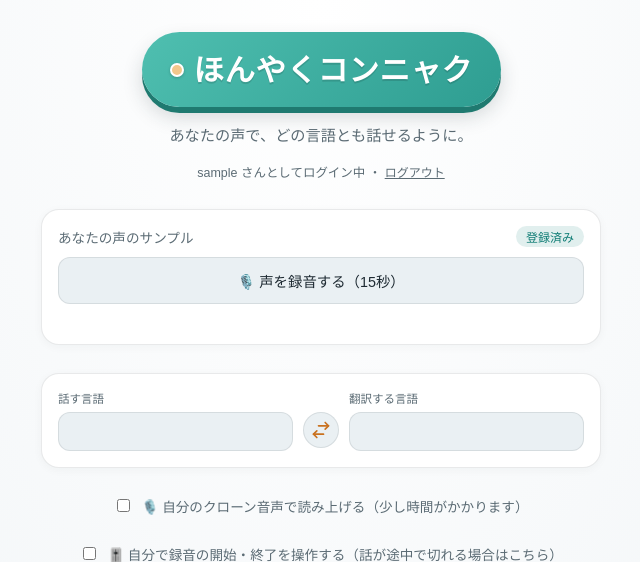
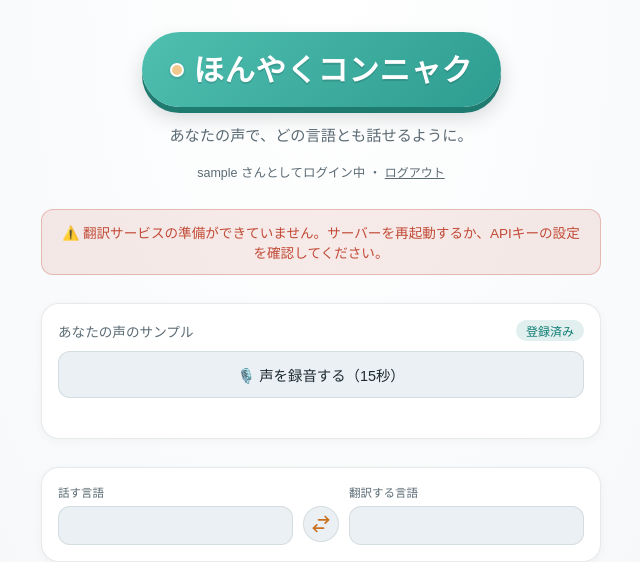
Before and after one commit to tomokiyama2000-cmyk/honyaku-kon-nyaku, a Flask app: page / in a window 1280 px wide. Shown: the top 562 px of the page, without its empty margins (319-959 px from the left). Run offline with Flask 3, Linux system fonts and the light colour scheme; the visitor is signed in with stand-in values (Sample User, id 1); tables that the repository leaves empty hold one stand-in row (values such as "Sample post"); lists and menus that the app fills with data are empty; parts of the project's set-up code (start-up, migrations or seed data) failed here and were passed over; some web fonts are replaced.

Commit message:
総点検: 履歴の順序バグ修正、音声ファイル自動削除、アップロード上限、命名の一貫性改善など

```diff
--- a/app.py
+++ b/app.py
@@ -43,6 +43,15 @@ from providers.voice import get_voice_provider
 app = Flask(__name__)
 app.secret_key = os.environ.get("FLASK_SECRET_KEY", "voicebridge-local-dev-secret")
 
+# アップロードできるファイルの最大サイズ（10MB）。
+# 声の録音（15秒程度）は数百KB〜数MB程度で収まるため、これで十分な余裕がある。
+# 上限を設けないと、不正または不具合のあるリクエストでディスクを圧迫されるおそれがある。
+app.config["MAX_CONTENT_LENGTH"] = 10 * 1024 * 1024
+
+# セッションクッキーのセキュリティ設定
+app.config["SESSION_COOKIE_HTTPONLY"] = True  # JavaScriptからクッキーを読めないようにする
+app.config["SESSION_COOKIE_SAMESITE"] = "Lax"  # 他サイトからの不正なリクエストを受けにくくする
+
 # 翻訳・声のクローンの実際の処理は、それぞれのプロバイダーに任せる。
 # どのサービスを使うかは providers/translation.py, providers/voice.py 側で決まる。
 _translation_provider = get_translation_provider()
@@ -80,6 +89,8 @@ def register():
 
         if not username or not password:
             error = "ユーザー名とパスワードを入力してください。"
+        elif len(username) > 50:
+            error = "ユーザー名は50文字以内にしてください。"
         elif password != password_confirm:
             error = "パスワードが一致しません。"
         elif len(password) < 6:
@@ -175,9 +186,9 @@ def clone_voice_from_sample(user_id, voice_sample_path):
     if _voice_provider is None:
         raise RuntimeError("声のクローンサービスが設定されていません（APIキーの環境変数を確認してください）")
 
-    old_voice_id = db.get_elevenlabs_voice_id(user_id)
+    old_voice_id = db.get_voice_provider_id(user_id)
     voice_id = _voice_provider.clone_voice(user_id, voice_sample_path, old_voice_id=old_voice_id)
-    db.set_elevenlabs_voice_id(user_id, voice_id)
+    db.set_voice_provider_id(user_id, voice_id)
     return voice_id
 
 
@@ -190,7 +201,7 @@ def speak_with_cloned_voice(text, voice_id, filepath):
 def index():
     """トップページを表示する"""
     language_names = sorted(LANGUAGE_TABLE.keys())
-    has_voice_sample = db.get_elevenlabs_voice_id(session["user_id"]) is not None
+    has_voice_sample = db.get_voice_provider_id(session["user_id"]) is not None
     return render_template(
         "index.html",
         languages=language_names,
@@ -286,7 +297,7 @@ def process():
         return jsonify({"error": "翻訳結果が空でした。もう一度お試しください。"}), 500
 
     # クローン希望であれば、ElevenLabsに登録済みの声のIDを確認する
-    voice_id = db.get_elevenlabs_voice_id(session["user_id"]) if want_clone_voice else None
+    voice_id = db.get_voice_provider_id(session["user_id"]) if want_clone_voice else None
     use_clone = want_clone_voice and voice_id is not None and _voice_provider is not None
 
     # 翻訳後の文章の音声を作る
@@ -369,17 +380,34 @@ def get_history():
 @app.route("/api/history/<entry_id>", methods=["DELETE"])
 def delete_history_entry_route(entry_id):
     """ログイン中の利用者の履歴から、指定した1件だけを削除する（他人の履歴は削除できない）"""
-    deleted = db.delete_history_entry(session["user_id"], entry_id)
-    if not deleted:
+    deleted_audio_urls = db.delete_history_entry(session["user_id"], entry_id)
+    if deleted_audio_urls is None:
         return jsonify({"error": "該当する履歴が見つかりませんでした"}), 404
+    _delete_audio_files(deleted_audio_urls)
     return jsonify({"message": "削除しました"})
 
 
 @app.route("/api/history", methods=["DELETE"])
 def clear_history():
     """ログイン中の利用者の会話履歴をすべて削除する"""
-    db.clear_history_for_user(session["user_id"])
+    deleted_audio_urls = db.clear_history_for_user(session["user_id"])
+    _delete_audio_files(deleted_audio_urls)
     return jsonify({"message": "履歴を削除しました"})
+
+
+def _delete_audio_files(audio_urls):
+    """
+    履歴の削除に伴って、不要になった音声ファイルをディスクから削除する。
+    （削除しないままにしておくと、使われない音声ファイルが増え続けてしまうため）
+    """
+    for url in audio_urls:
+        filename = os.path.basename(url)
+        filepath = os.path.join(AUDIO_DIR, filename)
+        try:
+            if os.path.exists(filepath):
+                os.remove(filepath)
+        except Exception:
+            pass  # ファイル削除に失敗しても、履歴の削除自体は成功として扱う
 
 
 async def _speak_to_file(text, voice, filepath):
@@ -396,6 +424,12 @@ def serve_audio(filename):
 def handle_server_error(e):
     """予期しないサーバーエラーが起きた場合、分かりやすいJSONで返す（API向け）"""
     return jsonify({"error": "サーバーで予期しないエラーが発生しました。もう一度お試しください。"}), 500
+
+
+@app.errorhandler(413)
+def handle_too_large(e):
+    """アップロードされたファイルが大きすぎる場合、分かりやすいJSONで返す"""
+    return jsonify({"error": "アップロードされたデータが大きすぎます。"}), 413
 
 
 if __name__ == "__main__":
--- a/db.py
+++ b/db.py
@@ -44,15 +44,19 @@ def init_db():
                 username TEXT UNIQUE NOT NULL,
                 password_hash TEXT NOT NULL,
                 created_at TEXT NOT NULL,
-                elevenlabs_voice_id TEXT
+                voice_provider_id TEXT
             )
         """)
-        # すでに存在するデータベースに、後から列を追加できるようにしておく
-        # （新規に列を追加した場合、既存のデータベースファイルには反映されないため）
+        # 古いバージョンで使っていた列名（elevenlabs_voice_id）からの移行や、
+        # 後から列を追加した場合に備えて、失敗しても問題ない形で試しておく
         try:
-            conn.execute("ALTER TABLE users ADD COLUMN elevenlabs_voice_id TEXT")
+            conn.execute("ALTER TABLE users RENAME COLUMN elevenlabs_voice_id TO voice_provider_id")
         except sqlite3.OperationalError:
-            pass  # 既に列がある場合はここでエラーになるが、無視してよい
+            pass
+        try:
+            conn.execute("ALTER TABLE users ADD COLUMN voice_provider_id TEXT")
+        except sqlite3.OperationalError:
+            pass
         conn.execute("""
             CREATE TABLE IF NOT EXISTS history (
                 id TEXT PRIMARY KEY,
@@ -114,20 +118,20 @@ def voice_sample_path_for_user(user_id):
     return os.path.join(voice_sample_dir, f"user_{user_id}.wav")
 
 
-def get_elevenlabs_voice_id(user_id):
-    """指定した利用者の、ElevenLabs上に作成済みの声のID（voice_id）を取得する"""
+def get_voice_provider_id(user_id):
+    """指定した利用者の、声のクローンプロバイダー上に作成済みの声のID（voice_id）を取得する"""
     with get_connection() as conn:
         row = conn.execute(
-            "SELECT elevenlabs_voice_id FROM users WHERE id = ?", (user_id,)
+            "SELECT voice_provider_id FROM users WHERE id = ?", (user_id,)
         ).fetchone()
-    return row["elevenlabs_voice_id"] if row else None
+    return row["voice_provider_id"] if row else None
 
 
-def set_elevenlabs_voice_id(user_id, voice_id):
-    """指定した利用者の、ElevenLabs上の声のID（voice_id）を保存する"""
+def set_voice_provider_id(user_id, voice_id):
+    """指定した利用者の、声のクローンプロバイダー上の声のID（voice_id）を保存する"""
     with get_connection() as conn:
         conn.execute(
-            "UPDATE users SET elevenlabs_voice_id = ? WHERE id = ?", (voice_id, user_id)
+            "UPDATE users SET voice_provider_id = ? WHERE id = ?", (voice_id, user_id)
         )
 
 
@@ -156,28 +160,60 @@ def append_history_entry(user_id, entry):
 
 
 def get_history_for_user(user_id, limit=300):
-    """指定した利用者の会話履歴を、古い順に取得する"""
+    """指定した利用者の会話履歴を、直近のものから最大limit件、古い順に並べて取得する"""
     with get_connection() as conn:
         rows = conn.execute(
-            "SELECT * FROM history WHERE user_id = ? ORDER BY timestamp ASC LIMIT ?",
+            """
+            SELECT * FROM (
+                SELECT *, rowid AS _rowid FROM history WHERE user_id = ?
+                ORDER BY timestamp DESC, _rowid DESC LIMIT ?
+            ) AS recent
+            ORDER BY timestamp ASC, _rowid ASC
+            """,
             (user_id, limit),
         ).fetchall()
     return [_history_row_to_dict(row) for row in rows]
 
 
+def get_history_entry(user_id, entry_id):
+    """指定した利用者の、指定した1件の履歴を取得する（無ければ None）"""
+    with get_connection() as conn:
+        row = conn.execute(
+            "SELECT * FROM history WHERE id = ? AND user_id = ?", (entry_id, user_id)
+        ).fetchone()
+    return _history_row_to_dict(row) if row else None
+
+
 def delete_history_entry(user_id, entry_id):
-    """指定した利用者の、指定した1件の履歴だけを削除する（他人の履歴は削除できない）"""
+    """
+    指定した利用者の、指定した1件の履歴だけを削除する（他人の履歴は削除できない）。
+    削除できた場合、その履歴が持っていた音声ファイルのURL一覧を返す
+    （呼び出し側で、対応する音声ファイルを削除する際に使う）。
+    削除対象が見つからなければ None を返す。
+    """
+    entry = get_history_entry(user_id, entry_id)
+    if entry is None:
+        return None
+
     with get_connection() as conn:
-        cursor = conn.execute(
-            "DELETE FROM history WHERE id = ? AND user_id = ?", (entry_id, user_id)
-        )
-        return cursor.rowcount > 0
+        conn.execute("DELETE FROM history WHERE id = ? AND user_id = ?", (entry_id, user_id))
+
+    return [url for url in (entry["original_audio_url"], entry["translated_audio_url"]) if url]
 
 
 def clear_history_for_user(user_id):
-    """指定した利用者の会話履歴をすべて削除する"""
+    """
+    指定した利用者の会話履歴をすべて削除する。
+    削除した全履歴が持っていた音声ファイルのURL一覧を返す。
+    """
+    entries = get_history_for_user(user_id, limit=100000)
     with get_connection() as conn:
         conn.execute("DELETE FROM history WHERE user_id = ?", (user_id,))
+
+    audio_urls = []
+    for entry in entries:
+        audio_urls.extend(url for url in (entry["original_audio_url"], entry["translated_audio_url"]) if url)
+    return audio_urls
 
 
 def _history_row_to_dict(row):
--- a/static/style.css
+++ b/static/style.css
@@ -434,6 +434,16 @@ body {
 
 .header-note--ok { color: var(--teal); }
 
+.setup-warning {
+  background: rgba(194, 74, 54, 0.1);
+  border: 1px solid rgba(194, 74, 54, 0.3);
+  color: var(--danger);
+  border-radius: 12px;
+  padding: 12px 16px;
+  font-size: 0.85rem;
+  text-align: center;
+}
+
 .logout-link {
   display: inline-block;
   margin-top: 10px;
--- a/templates/index.html
+++ b/templates/index.html
@@ -21,6 +21,12 @@
       <p class="header-note">{{ username }} さんとしてログイン中 ・ <a href="{{ url_for('logout') }}" class="logout-link">ログアウト</a></p>
     {% endif %}
   </header>
+
+  {% if not languages %}
+    <section class="setup-warning">
+      ⚠️ 翻訳サービスの準備ができていません。サーバーを再起動するか、APIキーの設定を確認してください。
+    </section>
+  {% endif %}
 
   <section class="voice-setup">
     <div class="voice-setup__info">
```
